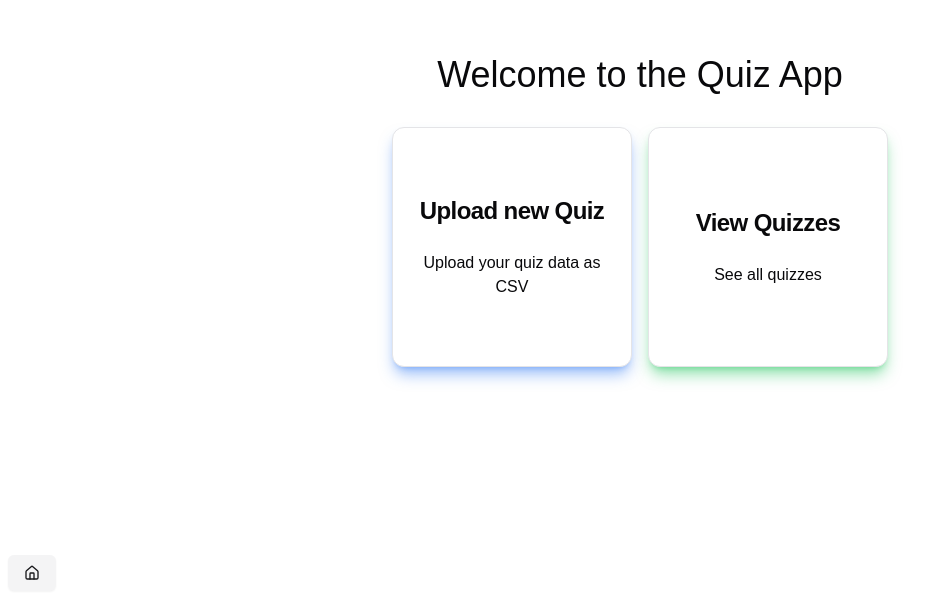
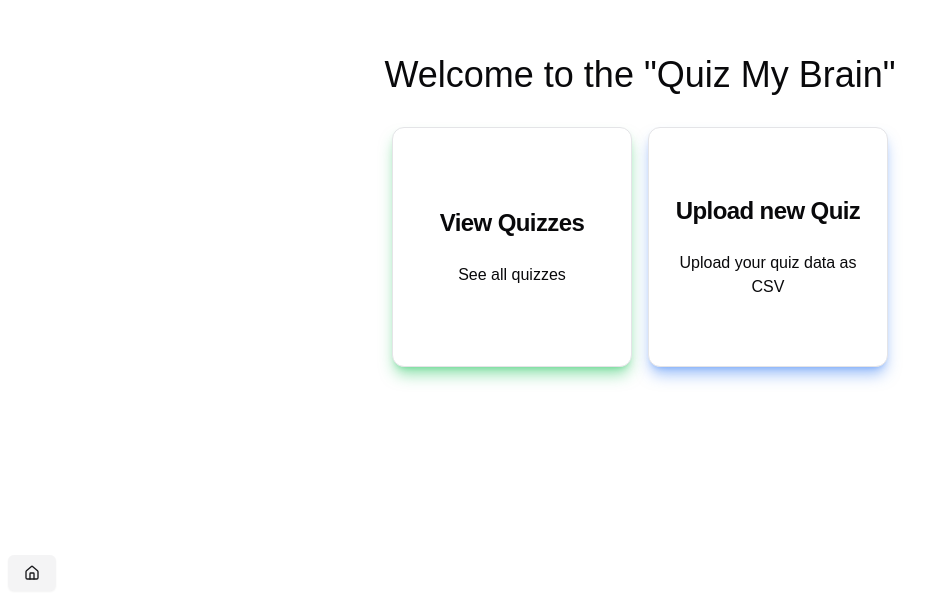
Before and after one commit to AchinthaHarshamal/app-quz, a Next.js app in the folder qz_app/: page / in a window 1280 px wide. Shown: the part 201-800 px from the top of the page, without its empty margins (0-932 px from the left). Built offline with nearby package versions, Linux system fonts and the light colour scheme.

Commit message:
improve meta data

```diff
--- a/qz_app/app/layout.tsx
+++ b/qz_app/app/layout.tsx
@@ -6,8 +6,8 @@ import { Button } from "@/components/ui/button";
 import Link from "next/link";
 
 export const metadata: Metadata = {
-  title: "MyQ",
-  description: "MyQ is personal app for Education",
+  title: "Quiz My Brain",
+  description: '"Quiz My Brain", is a quiz app that allows you to create and take quizzes.',
 };
 
 export default function RootLayout({
--- a/qz_app/app/page.tsx
+++ b/qz_app/app/page.tsx
@@ -2,14 +2,14 @@
 import Link from "next/link";
 import { Card, CardContent, CardHeader, CardTitle } from "@/components/ui/card";
 
-interface CustomCardProps {
+interface HomeMenuCardProps {
   readonly url: string;
   readonly css: string;
   readonly title: string;
   readonly content: string;
 }
 
-function CustomCard({ url, css, title, content }: CustomCardProps) {
+function HomeMenuCard({ url, css, title, content }: HomeMenuCardProps) {
   return (
     <Link href={url}>
       <Card className={`flex flex-col w-full sm:w-60 h-60 item-center justify-center shadow-lg ${css}`}>
@@ -27,20 +27,15 @@ function CustomCard({ url, css, title, content }: CustomCardProps) {
 export default function Home() {
   return (
     <div className="container relative mx-auto flex flex-col items-center justify-center min-h-screen gap-2">
-      <h1 className="text-2xl text-center sm:text-4xl py-6">Welcome to the Quiz App</h1>
+      <h1 className="text-2xl text-center sm:text-4xl py-6">Welcome to the &quot;Quiz My Brain&quot;</h1>
       <div className="grid grid-cols-1 sm:grid-cols-2 px-2 gap-4">
-        <CustomCard
+        <HomeMenuCard url="/quiz" css="shadow-green-500/50" title="View Quizzes" content="See all quizzes" />
+        <HomeMenuCard
           url="/new/upload-csv"
           css="shadow-blue-500/50"
           title="Upload new Quiz"
           content="Upload your quiz data as CSV"
         />
-        <CustomCard
-          url="/quiz"
-          css="shadow-green-500/50"
-          title="View Quizzes"
-          content="See all quizzes"
-        />
       </div>
     </div>
   );
```
